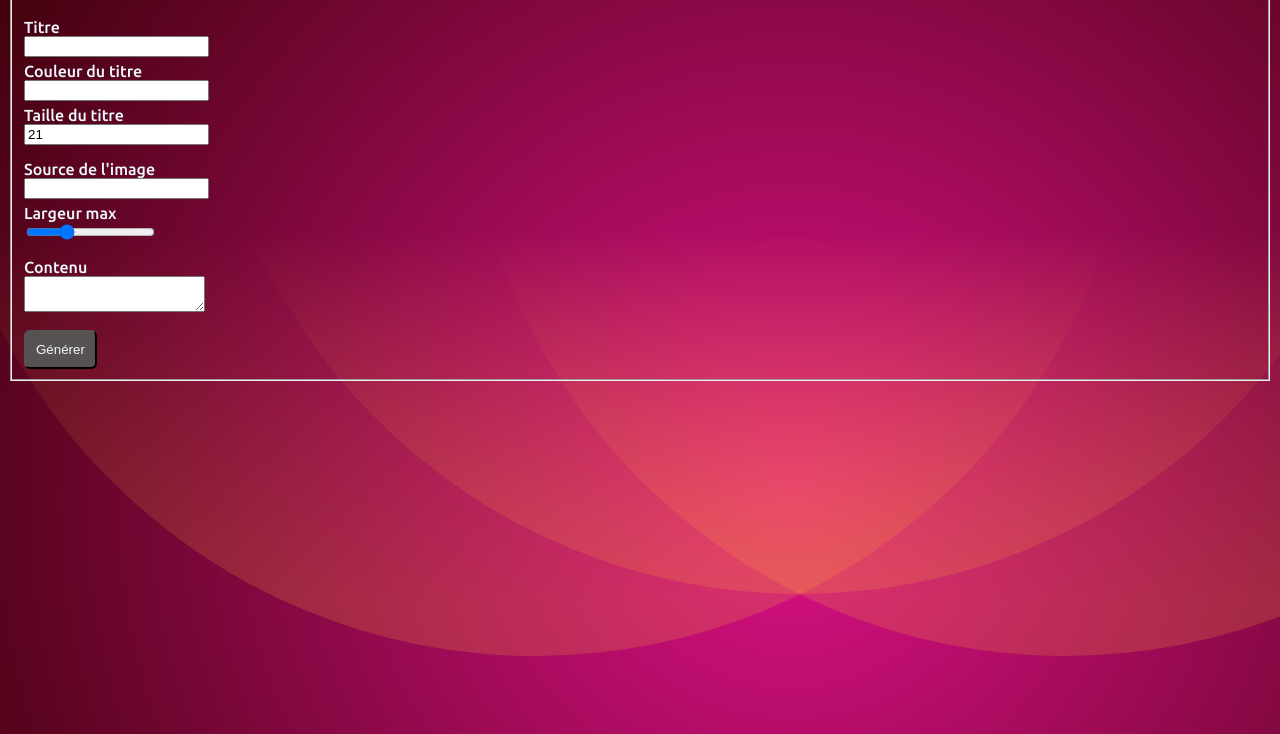
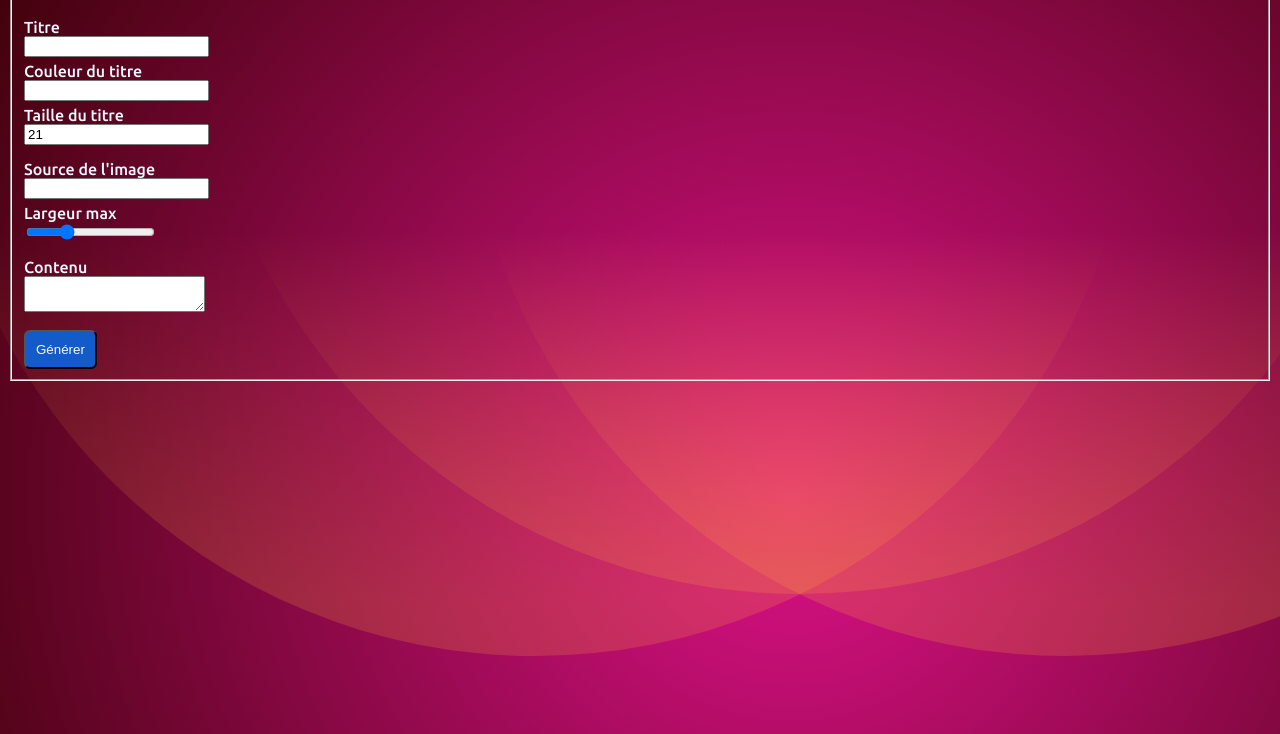
Before and after one commit to beren87/projet-js-TBDC-001, a plain HTML site: page index.html in a window 1280 px wide. Shown: the part 66-800 px from the top of the page. Drawn offline with Linux system fonts and the light colour scheme.

Commit message:
change color btn

```diff
--- a/style.css
+++ b/style.css
@@ -24,6 +24,6 @@ label{
 button{
   padding: 10px;
   border-radius: 6px;
-  background-color: rgb(87, 81, 81);
+  background-color: #125bc9;
   color: aliceblue;
 }
```
